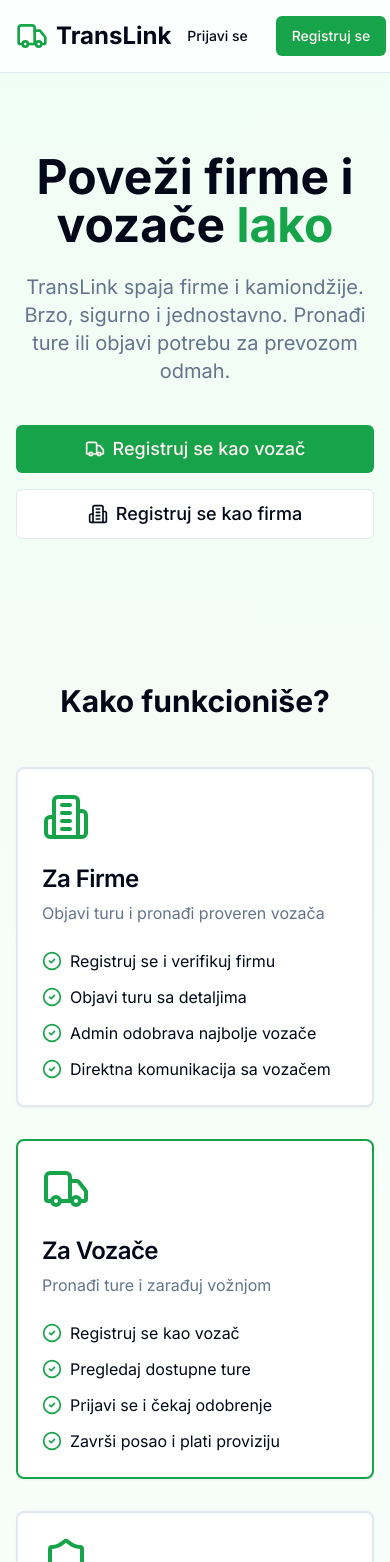
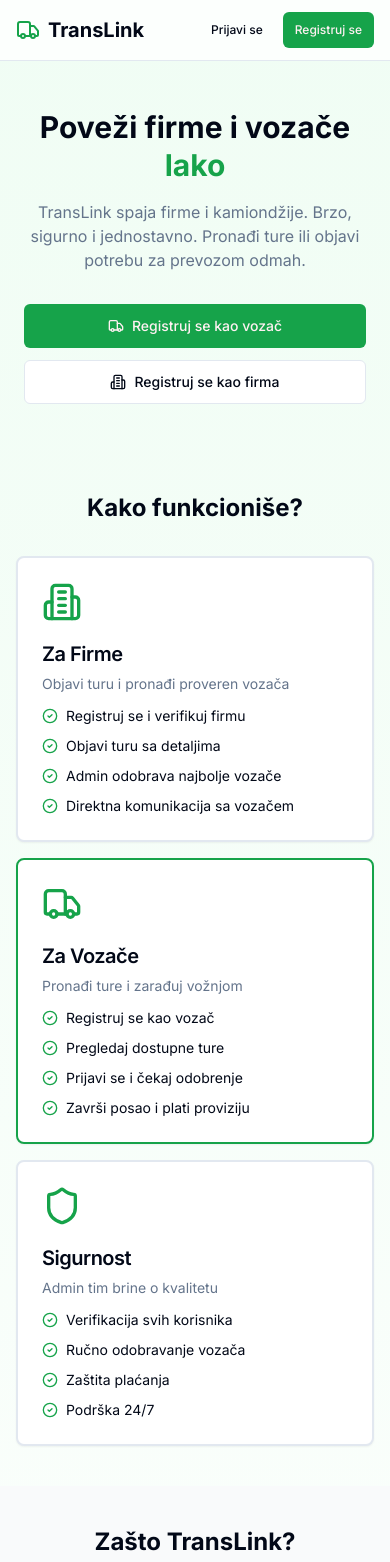
Before and after one commit to SlavkoSipka/PREVOZ-APP, a Next.js app: page / in a window 390 px wide. Shown: the top 1562 px of the page. Built offline with nearby package versions, Linux system fonts and the light colour scheme.

Commit message:
Mobile optimization: Landing Page and Prijava Page - responsive typography, spacing, touch targets

```diff
--- a/app/page.tsx
+++ b/app/page.tsx
@@ -7,17 +7,17 @@
   return (
     <div className="min-h-screen bg-gradient-to-b from-green-50 to-white">
       {/* Header */}
-      <header className="border-b bg-white/80 backdrop-blur-sm">
-        <div className="container mx-auto px-4 py-4 flex justify-between items-center">
+      <header className="border-b bg-white/80 backdrop-blur-sm sticky top-0 z-50">
+        <div className="container mx-auto px-4 sm:px-6 py-3 sm:py-4 flex justify-between items-center">
           <div className="flex items-center space-x-2">
-            <Truck className="h-8 w-8 text-primary" />
-            <span className="text-2xl font-bold">TransLink</span>
+            <Truck className="h-6 w-6 sm:h-8 sm:w-8 text-primary" />
+            <span className="text-xl sm:text-2xl font-bold">TransLink</span>
           </div>
-          <div className="flex items-center gap-3">
-            <Button variant="ghost" asChild>
+          <div className="flex items-center gap-2 sm:gap-3">
+            <Button variant="ghost" asChild size="sm" className="text-xs sm:text-sm">
               <Link href="/prijava">Prijavi se</Link>
             </Button>
-            <Button asChild>
+            <Button asChild size="sm" className="text-xs sm:text-sm">
               <Link href="/registracija">Registruj se</Link>
             </Button>
           </div>
@@ -25,24 +25,24 @@
       </header>
 
       {/* Hero Section */}
-      <section className="container mx-auto px-4 py-20 text-center">
-        <h1 className="text-5xl md:text-6xl font-bold mb-6">
+      <section className="container mx-auto px-4 sm:px-6 py-12 sm:py-16 md:py-20 text-center">
+        <h1 className="text-3xl sm:text-4xl md:text-5xl lg:text-6xl font-bold mb-4 sm:mb-6 leading-tight">
           Poveži firme i vozače <span className="text-primary">lako</span>
         </h1>
-        <p className="text-xl text-muted-foreground mb-10 max-w-2xl mx-auto">
+        <p className="text-base sm:text-lg md:text-xl text-muted-foreground mb-8 sm:mb-10 max-w-2xl mx-auto px-2">
           TransLink spaja firme i kamiondžije. Brzo, sigurno i jednostavno.
           Pronađi ture ili objavi potrebu za prevozom odmah.
         </p>
-        <div className="flex flex-col sm:flex-row gap-4 justify-center">
-          <Button size="lg" asChild className="text-lg px-8 py-6">
+        <div className="flex flex-col sm:flex-row gap-3 sm:gap-4 justify-center max-w-xl mx-auto px-2">
+          <Button size="lg" asChild className="text-sm sm:text-base md:text-lg px-6 sm:px-8 py-4 sm:py-6 w-full sm:w-auto touch-manipulation">
             <Link href="/registracija?uloga=vozac">
-              <Truck className="mr-2 h-5 w-5" />
+              <Truck className="mr-2 h-4 w-4 sm:h-5 sm:w-5" />
               Registruj se kao vozač
             </Link>
           </Button>
-          <Button size="lg" variant="outline" asChild className="text-lg px-8 py-6">
+          <Button size="lg" variant="outline" asChild className="text-sm sm:text-base md:text-lg px-6 sm:px-8 py-4 sm:py-6 w-full sm:w-auto touch-manipulation">
             <Link href="/registracija?uloga=firma">
-              <Building2 className="mr-2 h-5 w-5" />
+              <Building2 className="mr-2 h-4 w-4 sm:h-5 sm:w-5" />
               Registruj se kao firma
             </Link>
           </Button>
@@ -50,97 +50,97 @@
       </section>
 
       {/* Features Section */}
-      <section className="container mx-auto px-4 py-16">
-        <h2 className="text-3xl font-bold text-center mb-12">Kako funkcioniše?</h2>
-        <div className="grid md:grid-cols-3 gap-8">
+      <section className="container mx-auto px-4 sm:px-6 py-10 sm:py-12 md:py-16">
+        <h2 className="text-2xl sm:text-3xl font-bold text-center mb-8 sm:mb-12">Kako funkcioniše?</h2>
+        <div className="grid sm:grid-cols-2 md:grid-cols-3 gap-4 sm:gap-6 md:gap-8">
           {/* Za Firme */}
-          <Card className="border-2 hover:shadow-lg transition-shadow">
-            <CardHeader>
-              <Building2 className="h-12 w-12 text-primary mb-4" />
-              <CardTitle className="text-2xl">Za Firme</CardTitle>
-              <CardDescription className="text-base">
+          <Card className="border-2 hover:shadow-lg transition-shadow sm:col-span-2 md:col-span-1">
+            <CardHeader className="pb-3">
+              <Building2 className="h-10 w-10 sm:h-12 sm:w-12 text-primary mb-3" />
+              <CardTitle className="text-xl sm:text-2xl">Za Firme</CardTitle>
+              <CardDescription className="text-sm sm:text-base">
                 Objavi turu i pronađi proveren vozača
               </CardDescription>
             </CardHeader>
             <CardContent>
-              <ul className="space-y-3">
+              <ul className="space-y-2.5 sm:space-y-3">
                 <li className="flex items-start">
-                  <CheckCircle2 className="h-5 w-5 text-primary mr-2 mt-0.5 flex-shrink-0" />
-                  <span>Registruj se i verifikuj firmu</span>
+                  <CheckCircle2 className="h-4 w-4 sm:h-5 sm:w-5 text-primary mr-2 mt-0.5 flex-shrink-0" />
+                  <span className="text-sm sm:text-base">Registruj se i verifikuj firmu</span>
                 </li>
                 <li className="flex items-start">
-                  <CheckCircle2 className="h-5 w-5 text-primary mr-2 mt-0.5 flex-shrink-0" />
-                  <span>Objavi turu sa detaljima</span>
+                  <CheckCircle2 className="h-4 w-4 sm:h-5 sm:w-5 text-primary mr-2 mt-0.5 flex-shrink-0" />
+                  <span className="text-sm sm:text-base">Objavi turu sa detaljima</span>
                 </li>
                 <li className="flex items-start">
-                  <CheckCircle2 className="h-5 w-5 text-primary mr-2 mt-0.5 flex-shrink-0" />
-                  <span>Admin odobrava najbolje vozače</span>
+                  <CheckCircle2 className="h-4 w-4 sm:h-5 sm:w-5 text-primary mr-2 mt-0.5 flex-shrink-0" />
+                  <span className="text-sm sm:text-base">Admin odobrava najbolje vozače</span>
                 </li>
                 <li className="flex items-start">
-                  <CheckCircle2 className="h-5 w-5 text-primary mr-2 mt-0.5 flex-shrink-0" />
-                  <span>Direktna komunikacija sa vozačem</span>
+                  <CheckCircle2 className="h-4 w-4 sm:h-5 sm:w-5 text-primary mr-2 mt-0.5 flex-shrink-0" />
+                  <span className="text-sm sm:text-base">Direktna komunikacija sa vozačem</span>
                 </li>
               </ul>
             </CardContent>
           </Card>
 
           {/* Za Vozače */}
-          <Card className="border-2 border-primary hover:shadow-lg transition-shadow">
-            <CardHeader>
-              <Truck className="h-12 w-12 text-primary mb-4" />
-              <CardTitle className="text-2xl">Za Vozače</CardTitle>
-              <CardDescription className="text-base">
+          <Card className="border-2 border-primary hover:shadow-lg transition-shadow sm:col-span-2 md:col-span-1">
+            <CardHeader className="pb-3">
+              <Truck className="h-10 w-10 sm:h-12 sm:w-12 text-primary mb-3" />
+              <CardTitle className="text-xl sm:text-2xl">Za Vozače</CardTitle>
+              <CardDescription className="text-sm sm:text-base">
                 Pronađi ture i zarađuj vožnjom
               </CardDescription>
             </CardHeader>
             <CardContent>
-              <ul className="space-y-3">
+              <ul className="space-y-2.5 sm:space-y-3">
                 <li className="flex items-start">
-                  <CheckCircle2 className="h-5 w-5 text-primary mr-2 mt-0.5 flex-shrink-0" />
-                  <span>Registruj se kao vozač</span>
+                  <CheckCircle2 className="h-4 w-4 sm:h-5 sm:w-5 text-primary mr-2 mt-0.5 flex-shrink-0" />
+                  <span className="text-sm sm:text-base">Registruj se kao vozač</span>
                 </li>
                 <li className="flex items-start">
-                  <CheckCircle2 className="h-5 w-5 text-primary mr-2 mt-0.5 flex-shrink-0" />
-                  <span>Pregledaj dostupne ture</span>
+                  <CheckCircle2 className="h-4 w-4 sm:h-5 sm:w-5 text-primary mr-2 mt-0.5 flex-shrink-0" />
+                  <span className="text-sm sm:text-base">Pregledaj dostupne ture</span>
                 </li>
                 <li className="flex items-start">
-                  <CheckCircle2 className="h-5 w-5 text-primary mr-2 mt-0.5 flex-shrink-0" />
-                  <span>Prijavi se i čekaj odobrenje</span>
+                  <CheckCircle2 className="h-4 w-4 sm:h-5 sm:w-5 text-primary mr-2 mt-0.5 flex-shrink-0" />
+                  <span className="text-sm sm:text-base">Prijavi se i čekaj odobrenje</span>
                 </li>
                 <li className="flex items-start">
-                  <CheckCircle2 className="h-5 w-5 text-primary mr-2 mt-0.5 flex-shrink-0" />
-                  <span>Završi posao i plati proviziju</span>
+                  <CheckCircle2 className="h-4 w-4 sm:h-5 sm:w-5 text-primary mr-2 mt-0.5 flex-shrink-0" />
+                  <span className="text-sm sm:text-base">Završi posao i plati proviziju</span>
                 </li>
               </ul>
             </CardContent>
           </Card>
 
           {/* Admin Kontrola */}
-          <Card className="border-2 hover:shadow-lg transition-shadow">
-            <CardHeader>
-              <Shield className="h-12 w-12 text-primary mb-4" />
-              <CardTitle className="text-2xl">Sigurnost</CardTitle>
-              <CardDescription className="text-base">
+          <Card className="border-2 hover:shadow-lg transition-shadow sm:col-span-2 md:col-span-1">
+            <CardHeader className="pb-3">
+              <Shield className="h-10 w-10 sm:h-12 sm:w-12 text-primary mb-3" />
+              <CardTitle className="text-xl sm:text-2xl">Sigurnost</CardTitle>
+              <CardDescription className="text-sm sm:text-base">
                 Admin tim brine o kvalitetu
               </CardDescription>
             </CardHeader>
             <CardContent>
-              <ul className="space-y-3">
+              <ul className="space-y-2.5 sm:space-y-3">
                 <li className="flex items-start">
-                  <CheckCircle2 className="h-5 w-5 text-primary mr-2 mt-0.5 flex-shrink-0" />
-                  <span>Verifikacija svih korisnika</span>
+                  <CheckCircle2 className="h-4 w-4 sm:h-5 sm:w-5 text-primary mr-2 mt-0.5 flex-shrink-0" />
+                  <span className="text-sm sm:text-base">Verifikacija svih korisnika</span>
                 </li>
                 <li className="flex items-start">
-                  <CheckCircle2 className="h-5 w-5 text-primary mr-2 mt-0.5 flex-shrink-0" />
-                  <span>Ručno odobravanje vozača</span>
+                  <CheckCircle2 className="h-4 w-4 sm:h-5 sm:w-5 text-primary mr-2 mt-0.5 flex-shrink-0" />
+                  <span className="text-sm sm:text-base">Ručno odobravanje vozača</span>
                 </li>
                 <li className="flex items-start">
-                  <CheckCircle2 className="h-5 w-5 text-primary mr-2 mt-0.5 flex-shrink-0" />
-                  <span>Zaštita plaćanja</span>
+                  <CheckCircle2 className="h-4 w-4 sm:h-5 sm:w-5 text-primary mr-2 mt-0.5 flex-shrink-0" />
+                  <span className="text-sm sm:text-base">Zaštita plaćanja</span>
                 </li>
                 <li className="flex items-start">
-                  <CheckCircle2 className="h-5 w-5 text-primary mr-2 mt-0.5 flex-shrink-0" />
-                  <span>Podrška 24/7</span>
+                  <CheckCircle2 className="h-4 w-4 sm:h-5 sm:w-5 text-primary mr-2 mt-0.5 flex-shrink-0" />
+                  <span className="text-sm sm:text-base">Podrška 24/7</span>
                 </li>
               </ul>
             </CardContent>
@@ -149,34 +149,34 @@
       </section>
 
       {/* Benefits Section */}
-      <section className="bg-gray-50 py-16">
-        <div className="container mx-auto px-4">
-          <h2 className="text-3xl font-bold text-center mb-12">Zašto TransLink?</h2>
-          <div className="grid md:grid-cols-3 gap-8 max-w-4xl mx-auto">
+      <section className="bg-gray-50 py-10 sm:py-12 md:py-16">
+        <div className="container mx-auto px-4 sm:px-6">
+          <h2 className="text-2xl sm:text-3xl font-bold text-center mb-8 sm:mb-12">Zašto TransLink?</h2>
+          <div className="grid sm:grid-cols-2 md:grid-cols-3 gap-6 sm:gap-8 max-w-4xl mx-auto">
             <div className="text-center">
-              <div className="bg-primary/10 w-16 h-16 rounded-full flex items-center justify-center mx-auto mb-4">
-                <Clock className="h-8 w-8 text-primary" />
+              <div className="bg-primary/10 w-14 h-14 sm:w-16 sm:h-16 rounded-full flex items-center justify-center mx-auto mb-3 sm:mb-4">
+                <Clock className="h-7 w-7 sm:h-8 sm:w-8 text-primary" />
               </div>
-              <h3 className="text-xl font-semibold mb-2">Brzo i Efikasno</h3>
-              <p className="text-gray-600">
+              <h3 className="text-lg sm:text-xl font-semibold mb-2">Brzo i Efikasno</h3>
+              <p className="text-sm sm:text-base text-gray-600 px-2">
                 Pronađi vozača ili turu za nekoliko minuta
               </p>
             </div>
             <div className="text-center">
-              <div className="bg-primary/10 w-16 h-16 rounded-full flex items-center justify-center mx-auto mb-4">
-                <Shield className="h-8 w-8 text-primary" />
+              <div className="bg-primary/10 w-14 h-14 sm:w-16 sm:h-16 rounded-full flex items-center justify-center mx-auto mb-3 sm:mb-4">
+                <Shield className="h-7 w-7 sm:h-8 sm:w-8 text-primary" />
               </div>
-              <h3 className="text-xl font-semibold mb-2">Sigurno</h3>
-              <p className="text-gray-600">
+              <h3 className="text-lg sm:text-xl font-semibold mb-2">Sigurno</h3>
+              <p className="text-sm sm:text-base text-gray-600 px-2">
                 Svi korisnici su verifikovani i provereni
               </p>
             </div>
-            <div className="text-center">
-              <div className="bg-primary/10 w-16 h-16 rounded-full flex items-center justify-center mx-auto mb-4">
-                <CreditCard className="h-8 w-8 text-primary" />
+            <div className="text-center sm:col-span-2 md:col-span-1">
+              <div className="bg-primary/10 w-14 h-14 sm:w-16 sm:h-16 rounded-full flex items-center justify-center mx-auto mb-3 sm:mb-4">
+                <CreditCard className="h-7 w-7 sm:h-8 sm:w-8 text-primary" />
               </div>
-              <h3 className="text-xl font-semibold mb-2">Transparentno</h3>
-              <p className="text-gray-600">
+              <h3 className="text-lg sm:text-xl font-semibold mb-2">Transparentno</h3>
+              <p className="text-sm sm:text-base text-gray-600 px-2">
                 Jasne cene i provizije, bez skrivenih troškova
               </p>
             </div>
@@ -185,12 +185,12 @@
       </section>
 
       {/* CTA Section */}
-      <section className="container mx-auto px-4 py-20 text-center">
-        <h2 className="text-4xl font-bold mb-6">Spreman da počneš?</h2>
-        <p className="text-xl text-gray-600 mb-8 max-w-2xl mx-auto">
+      <section className="container mx-auto px-4 sm:px-6 py-12 sm:py-16 md:py-20 text-center">
+        <h2 className="text-2xl sm:text-3xl md:text-4xl font-bold mb-4 sm:mb-6">Spreman da počneš?</h2>
+        <p className="text-base sm:text-lg md:text-xl text-gray-600 mb-6 sm:mb-8 max-w-2xl mx-auto px-2">
           Pridruži se TransLink platformi danas i poveži se sa stotinama firmi i vozača
         </p>
-        <Button size="lg" asChild className="text-lg px-10 py-6">
+        <Button size="lg" asChild className="text-sm sm:text-base md:text-lg px-8 sm:px-10 py-4 sm:py-6 touch-manipulation">
           <Link href="/registracija">
             Registruj se odmah
           </Link>
@@ -199,13 +199,13 @@
 
       {/* Footer */}
       <footer className="border-t bg-gray-50">
-        <div className="container mx-auto px-4 py-8">
-          <div className="flex flex-col md:flex-row justify-between items-center">
-            <div className="flex items-center space-x-2 mb-4 md:mb-0">
-              <Truck className="h-6 w-6 text-primary" />
-              <span className="text-lg font-bold">TransLink</span>
+        <div className="container mx-auto px-4 sm:px-6 py-6 sm:py-8">
+          <div className="flex flex-col md:flex-row justify-between items-center gap-4">
+            <div className="flex items-center space-x-2">
+              <Truck className="h-5 w-5 sm:h-6 sm:w-6 text-primary" />
+              <span className="text-base sm:text-lg font-bold">TransLink</span>
             </div>
-            <p className="text-gray-600 text-sm">
+            <p className="text-gray-600 text-xs sm:text-sm text-center">
               © 2024 TransLink. Sva prava zadržana.
             </p>
           </div>
```
Also changed, not shown: app/prijava/page.tsx (+23 -21 lines).
